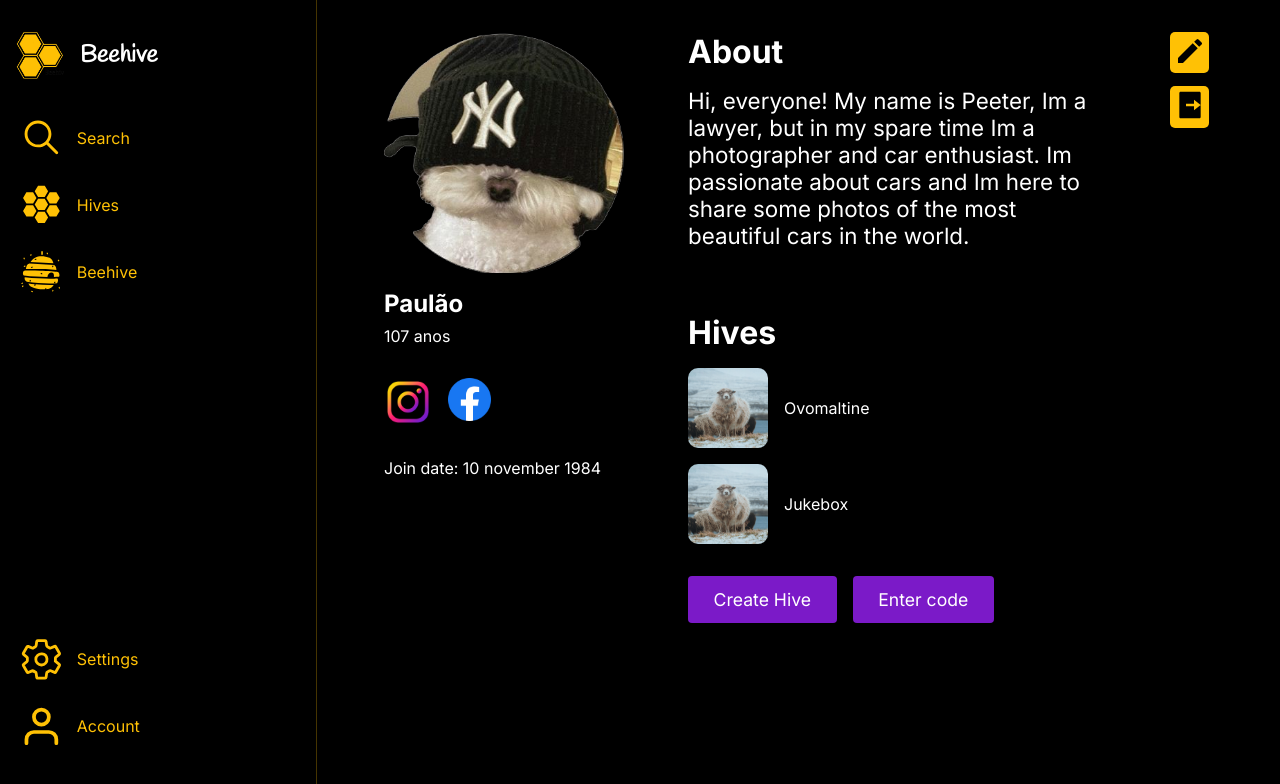
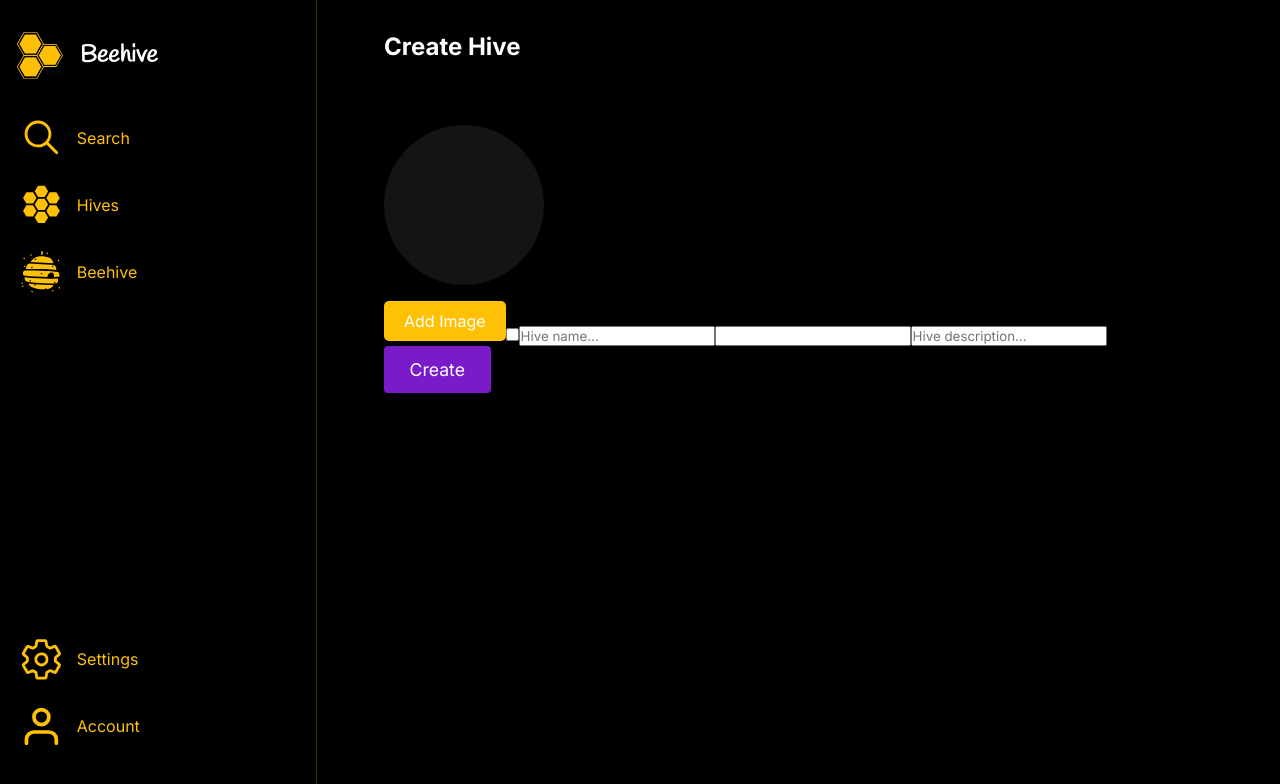
Before and after one commit to ViniciusPelogia/beehivePrincipal, a React (Vite) app: page / in a window 1280 px wide. Shown: the top 784 px of the page. Built offline with nearby package versions, Linux system fonts and the light colour scheme.

Commit message:
init create hive file

```diff
--- a/src/App.jsx
+++ b/src/App.jsx
@@ -1,10 +1,9 @@
-import Profile from "./pages/profile/Profile";
-
+import CreateHive from './pages/createHive/CreateHive';
 
 function App() {
   return (
     <>
-     <Profile />
+      <CreateHive />
     </>
   );
 }
--- /dev/null
+++ b/src/pages/createHive/CreateHive.jsx
@@ -0,0 +1,29 @@
+import '../../styles/CreateHive.scss';
+import Sidebar from '../../components/sidebar/Sidebar';
+
+function CreateHive() {
+  return (
+    <>
+      <Sidebar />
+      <main id="create_hive">
+        <section>
+          <h2 className="title">Create Hive</h2>
+          <form className="hive_form">
+            <div className="hive_image"></div>
+            <div className="Hive_image_button_container">
+              <input type="file" id="hive_input_image" accept="image/*" />
+              <label htmlFor="hive_input_image" className="hive_input_label">Add Image</label>
+            </div>
+            <input type="checkbox" name="private" id="private_input" />
+            <input type="text" placeholder="Hive name..." />
+            <input type="text" />
+            <input type="text" placeholder="Hive description..." />
+            <button className="create_hive_buton">Create</button>
+          </form>
+        </section>
+      </main>
+    </>
+  );
+}
+
+export default CreateHive;
--- /dev/null
+++ b/src/styles/CreateHive.scss
@@ -0,0 +1,55 @@
+@import './variables.scss';
+@import './mixins.scss';
+
+#create_hive {
+  @include page_layout;
+
+  .title {
+    margin-bottom: 4rem;
+  }
+
+  .hive_form {
+    .hive_image {
+      width: 10rem;
+      height: 10rem;
+      border-radius: 100%;
+      background-color: $bg_gray;
+      margin-bottom: 1rem;
+    }
+
+    .Hive_image_button_container {
+      position: relative;
+      display: inline-block;
+      overflow: hidden;
+
+      #hive_input_image {
+        position: absolute;
+        width: 100%;
+        height: 100%;
+        top: 0;
+        left: 0;
+        opacity: 0;
+        cursor: pointer;
+      }
+
+      .hive_input_label {
+        display: inline-block;
+        padding: 10px 20px;
+        background-color: $color_two;
+        color: #fff;
+        font-size: 16px;
+        border-radius: 5px;
+        cursor: pointer;
+        transition: $transition_one;
+
+        &:hover {
+          background-color: $color_two;
+        }
+      }
+    }
+
+    .create_hive_buton {
+      @include btn_one;
+    }
+  }
+}
--- a/src/styles/mixins.scss
+++ b/src/styles/mixins.scss
@@ -15,6 +15,7 @@
   border-radius: 4px;
   cursor: pointer;
   color: $light_text;
+  font-size: 1.1rem;
   transition: $transition_one;
 
   &:hover {
--- a/src/styles/variables.scss
+++ b/src/styles/variables.scss
@@ -2,6 +2,7 @@ $light_text: #ffffff;
 $dark_text: #000000;
 
 $bg_dark: #000;
+$bg_gray: #141414;
 
 $font_title: 3.8rem;
 $font_subtitle: 2.3rem;
```
